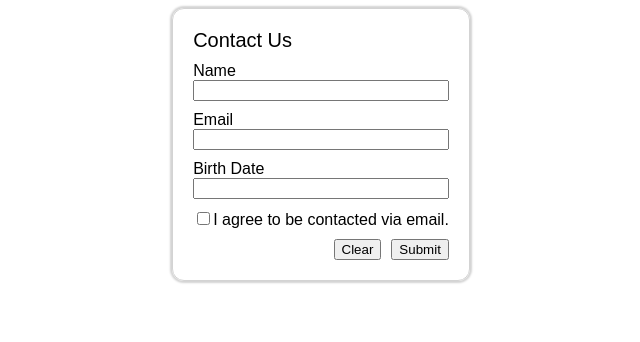
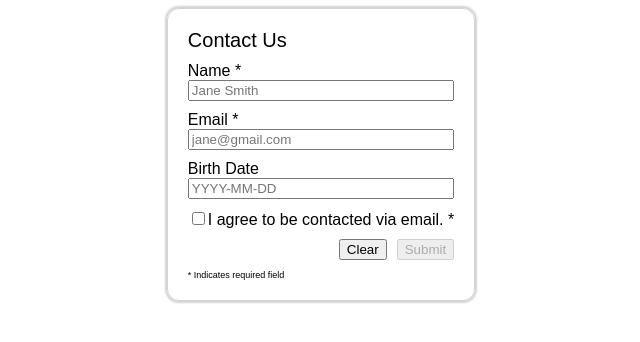
Before and after one commit to chelseaSchmidt/tech-challenge-chelsea-just-utah-coders, a React app: page / in a window 1280 px wide. Shown: the top 342 px of the page, without its empty margins (319-959 px from the left). Built offline with nearby package versions, Linux system fonts and the light colour scheme; the HTML template or start-up script is replaced by a standard one.

Commit message:
Validate user inputs

```diff
--- a/client/src/components/App.jsx
+++ b/client/src/components/App.jsx
@@ -1,5 +1,7 @@
+/* eslint-disable react/no-did-update-set-state */
 import React from 'react';
 import TextInput from './TextInput';
+import { checkIfEmailValid, checkIfDateValid } from '../utilities/helpers';
 import '../styles/App.css';
 
 export default class App extends React.Component {
@@ -10,12 +12,37 @@ export default class App extends React.Component {
       email: '',
       birthdate: '',
       agree: false,
+      submittable: false,
     };
     this.handleTextInput = this.handleTextInput.bind(this);
     this.handleUserAgreement = this.handleUserAgreement.bind(this);
   }
 
-  handleTextInput({ target: { id, value }}) {
+  componentDidUpdate(prevProps, prevState) {
+    if (JSON.stringify(prevState) !== JSON.stringify(this.state)) {
+      const {
+        name,
+        email,
+        birthdate,
+        agree,
+      } = this.state;
+      if (name.length > 0 && email.length > 0 && checkIfEmailValid(email) && agree) {
+        if (birthdate.length > 0) {
+          if (checkIfDateValid(birthdate)) {
+            this.setState({ submittable: true });
+          } else {
+            this.setState({ submittable: false });
+          }
+        } else {
+          this.setState({ submittable: true });
+        }
+      } else {
+        this.setState({ submittable: false });
+      }
+    }
+  }
+
+  handleTextInput({ target: { id, value } }) {
     const stateCopy = { ...this.state };
     stateCopy[id] = value;
     this.setState(stateCopy);
@@ -26,9 +53,17 @@ export default class App extends React.Component {
   }
 
   render() {
-    const { name, email, birthdate, agree } = this.state;
+    const {
+      name,
+      email,
+      birthdate,
+      agree,
+      submittable,
+    } = this.state;
     const fields = ['Name', 'Email', 'Birth Date'];
     const values = [name, email, birthdate];
+    const placeholders = ['Jane Smith', 'jane@gmail.com', 'YYYY-MM-DD'];
+    const requiredMarkers = ['*', '*', ''];
 
     return (
       <div id="container">
@@ -38,6 +73,8 @@ export default class App extends React.Component {
             <TextInput
               text={values[i]}
               label={field}
+              placeholder={placeholders[i]}
+              marker={requiredMarkers[i]}
               key={`${field}-input`}
               handleTextInput={this.handleTextInput}
             />
@@ -50,12 +87,13 @@ export default class App extends React.Component {
               checked={agree}
               onChange={this.handleUserAgreement}
             />
-            I agree to be contacted via email.
+            I agree to be contacted via email. *
           </label>
           <div id="button-area">
             <button type="button">Clear</button>
-            <button type="submit">Submit</button>
+            <button type="submit" disabled={!submittable}>Submit</button>
           </div>
+          <div id="footnote">* Indicates required field</div>
         </form>
       </div>
     );
--- a/client/src/components/TextInput.jsx
+++ b/client/src/components/TextInput.jsx
@@ -1,19 +1,26 @@
 import React from 'react';
-import { string } from 'prop-types';
-import { convertLabelToId } from '../utilities/helpers.js';
+import { string, func } from 'prop-types';
+import { convertLabelToId } from '../utilities/helpers';
 import '../styles/TextInput.css';
 
-const TextInput = ({ label, text, handleTextInput }) => {
+const TextInput = ({
+  label,
+  text,
+  placeholder,
+  marker,
+  handleTextInput,
+}) => {
   const id = convertLabelToId(label);
   return (
     <>
       <label htmlFor={id} className="input-label">
-        {label}
+        {`${label} ${marker}`}
         <input
           type="text"
           id={id}
           name={id}
           value={text}
+          placeholder={placeholder}
           onChange={handleTextInput}
         />
       </label>
@@ -24,6 +31,9 @@ const TextInput = ({ label, text, handleTextInput }) => {
 TextInput.propTypes = {
   label: string.isRequired,
   text: string.isRequired,
+  placeholder: string.isRequired,
+  marker: string.isRequired,
+  handleTextInput: func.isRequired,
 };
 
 export default TextInput;
--- a/client/src/styles/App.css
+++ b/client/src/styles/App.css
@@ -33,3 +33,8 @@
 .checkbox-label {
   margin-bottom: 10px;
 }
+
+#footnote {
+  margin-top: 10px;
+  font-size: 9px;
+}
--- a/client/src/utilities/helpers.js
+++ b/client/src/utilities/helpers.js
@@ -2,3 +2,23 @@ export const convertLabelToId = (label) => {
   const whitespace = /\s/g;
   return label.toLowerCase().replace(whitespace, '');
 };
+
+export const checkIfEmailValid = (email) => {
+  const emailPattern = /^\S+@\S+\.\S+$/;
+  return emailPattern.test(email);
+};
+
+export const checkIfDateValid = (dateString) => {
+  const datePattern = /^\d{4}-\d{2}-\d{2}$/;
+  const matchesPattern = datePattern.test(dateString);
+  if (matchesPattern) {
+    const date = new Date(dateString);
+    try {
+      date.toISOString();
+    } catch {
+      return false;
+    }
+    return true;
+  }
+  return false;
+};
```
